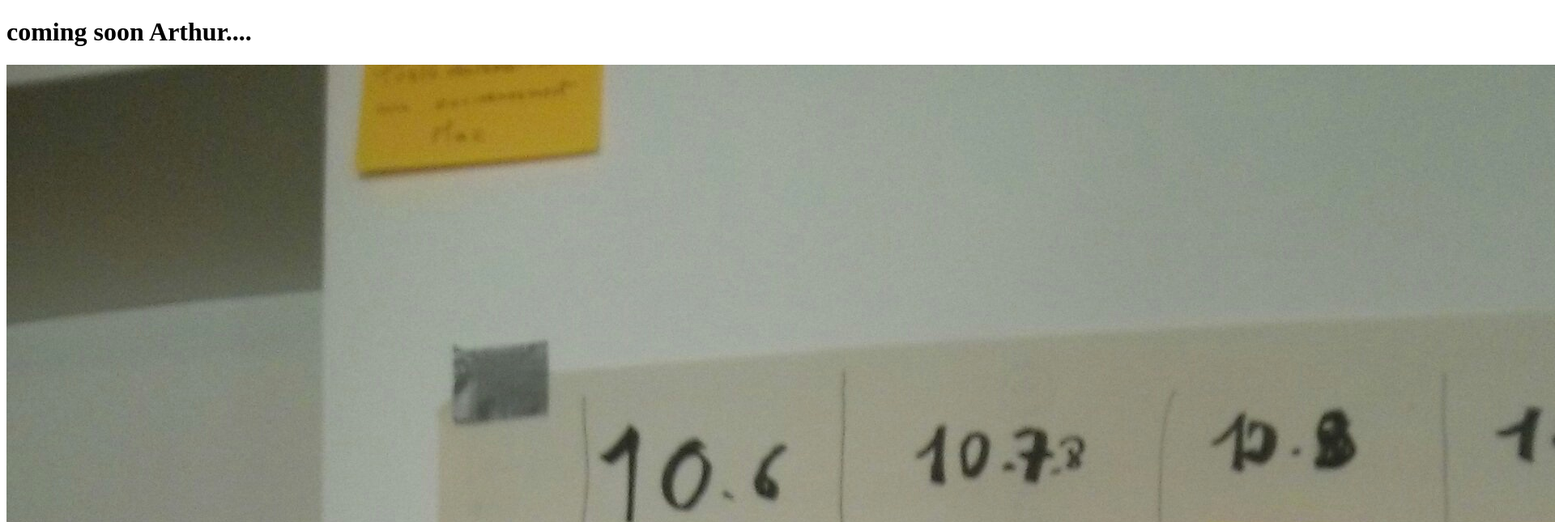
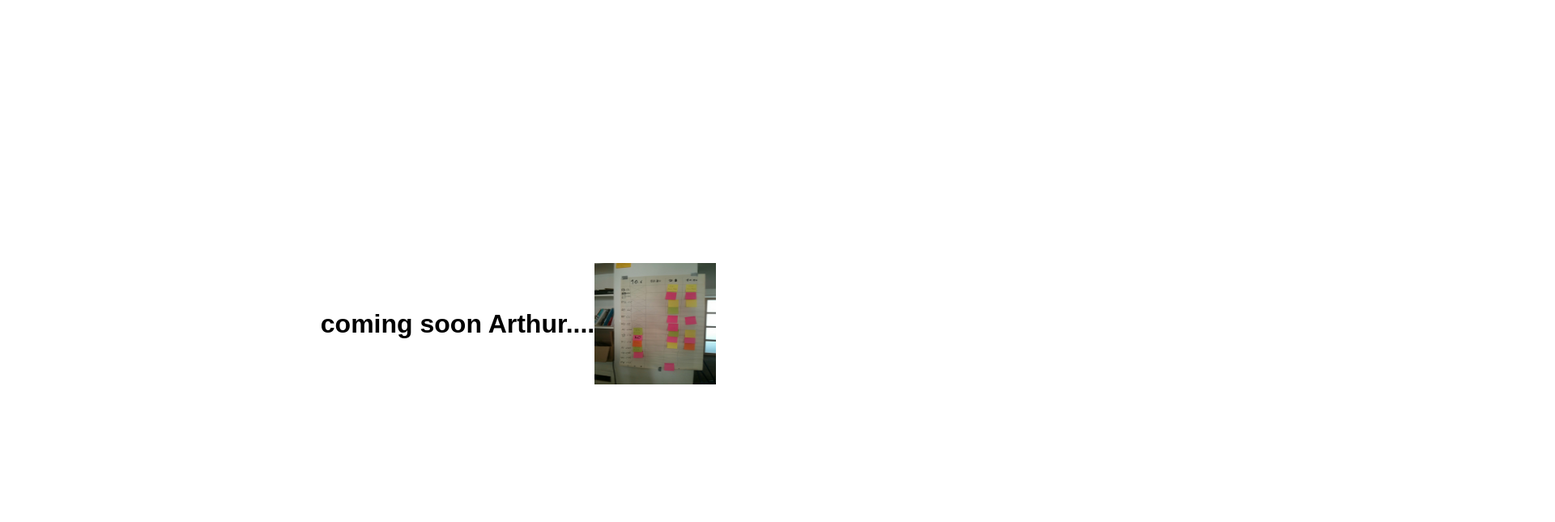
Before and after one commit to aallamand/git-101, a plain HTML site: page index.html in a window 1280 px wide. Shown: the top 645 px of the page at 81% size, 1920 px wide, since content can reach past the window. Drawn offline with Linux system fonts and the light colour scheme.

Commit message:
creation of css file and some graphic ajustment

```diff
--- a/index.html
+++ b/index.html
@@ -1,10 +1,13 @@
 <!DOCTYPE html>
 <html>
 <head>
+<link rel="stylesheet" type="text/css" href="style.css">
 	<title></title>
 </head>
 <body>
- 	<h1>coming soon Arthur....</h1>
-	<img src="aaw.jpg">
+	<div id="container">
+ 		<h1>coming soon Arthur....</h1>
+		<img id="logo" src="aaw.jpg">
+	</div>
 </body>
 </html>
--- /dev/null
+++ b/style.css
@@ -0,0 +1,17 @@
+body{
+	margin: 0;
+	font-family: sans-serif;
+}
+
+#container {
+display: flex;
+align-items: center;
+justify-content: center;
+height: 100vh;
+
+}
+
+#logo {
+	height: 150px;
+	width: 150px;
+}
```
